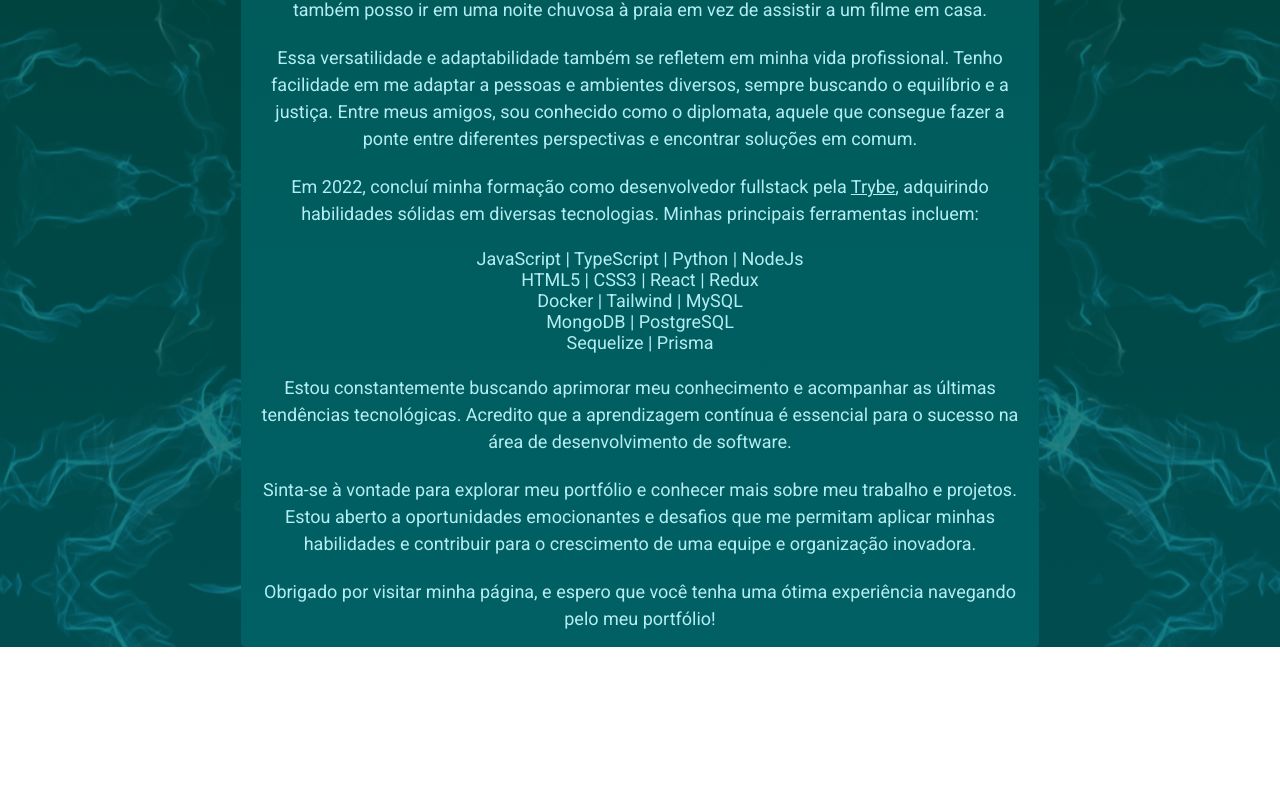
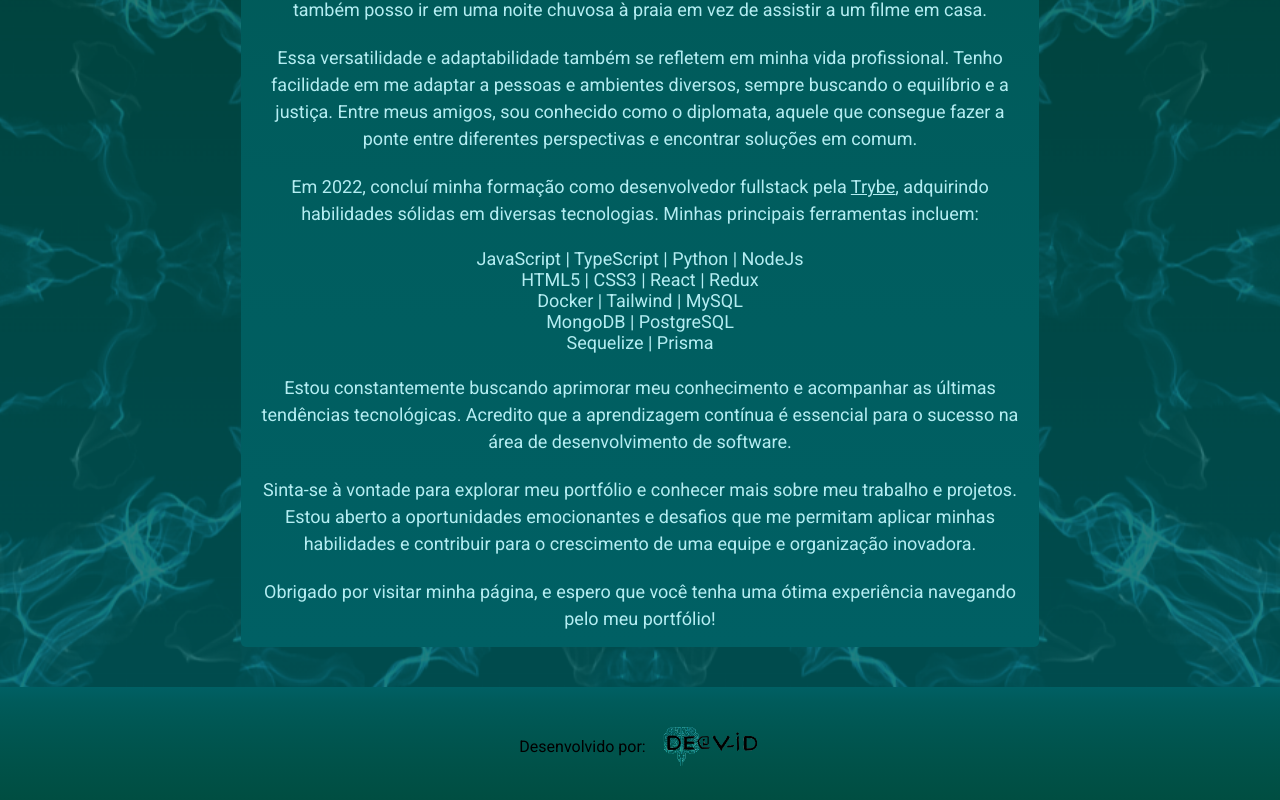
Before and after one commit to DeividBorges93/DeividBorges93.github.io, a React (Create React App) app: page /sobremim in a window 1280 px wide. Shown: the part 278-1078 px from the top of the page. Before the commit the page ends 925 px from the top, so only its background shows below. Built offline with nearby package versions, Linux system fonts and the light colour scheme.

Commit message:
feat(footer): :sparkles: render footer component in the pages

```diff
--- a/src/pages/Aboutme.jsx
+++ b/src/pages/Aboutme.jsx
@@ -1,11 +1,13 @@
 import Header from "../components/Header"
 import RenderAboutMe from "../components/RenderAboutMe";
+import Footer from "../components/Footer";
 
 export default function AboutMe() {
   return (
     <div>
       <Header />
       <RenderAboutMe />
+      <Footer />
     </div>
   )
 };
--- a/src/pages/Contact.jsx
+++ b/src/pages/Contact.jsx
@@ -1,11 +1,14 @@
 import Header from "../components/Header"
 import SendEmail from "../components/SendEmail"
+import Footer from "../components/Footer";
 
 export default function Contact() {
   return (
     <div>
       <Header />
       <SendEmail />
+      <Footer />
+
     </div>
   )
 };
--- a/src/pages/Projects.jsx
+++ b/src/pages/Projects.jsx
@@ -1,5 +1,6 @@
 import Header from "../components/Header"
 import RenderProjects from "../components/RenderProjects"
+import Footer from "../components/Footer"
 
 
 export default function Projects() {
@@ -7,6 +8,7 @@ export default function Projects() {
     <div>
       <Header />
       <RenderProjects />
+      <Footer />
     </div>
   )
 };
```
